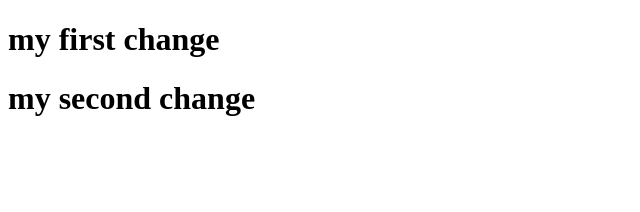
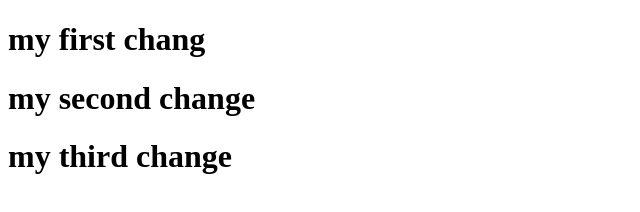
Before and after one commit to zain5174/new-project, a plain HTML site: page index.html in a window 1280 px wide. Shown: the whole page, without its empty margins (0-640 px from the left). Drawn offline with Linux system fonts and the light colour scheme.

Commit message:
my forth change

```diff
--- a/index.html
+++ b/index.html
@@ -6,8 +6,9 @@
     <title>Document</title>
   </head>
   <body>
-    <h1>my first change</h1>
+    <h1>my first chang</h1>
     <h1>my second change</h1>
+    <h1>my third change</h1>
     <script src="main.js"></script>
   </body>
 </html>
```
